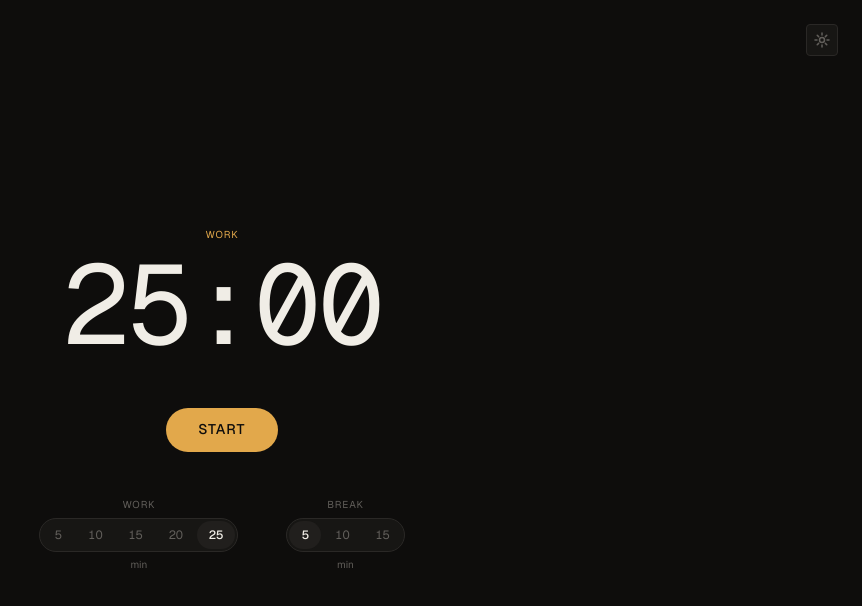
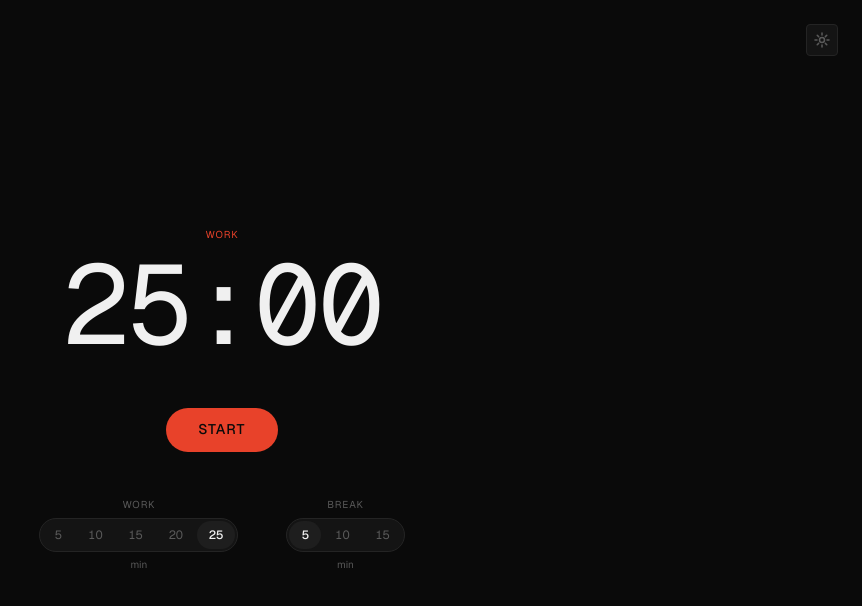
Before and after one commit to DoublePerez/mise-timer, a React (Vite) app: page / in a window 1280 px wide. Shown: the top 606 px of the page, without its empty margins (418-1280 px from the left). Built offline with nearby package versions, Linux system fonts and the light colour scheme.

Commit message:
fix: palette — cold dark, cool grey light, red/grey accents

```diff
--- a/src/index.css
+++ b/src/index.css
@@ -72,20 +72,20 @@
 
   /* ── Dark Mode Colors (default) ──────────────────────────────────── */
 
-  /* Deep warm near-black — not neutral grey, not cold blue. Feels like ink. */
-  --color-bg: #0E0D0C;
-  --color-surface: #171614;
-  --color-surface-raised: #211F1D;
-  --color-fg: #F0EDE6;          /* warm off-white, not pure white */
-  --color-muted: #625F5B;
-  --color-muted-strong: #908C87;
-  --color-border: #2A2826;
+  /* Cold near-black. No warmth. Feels like a precision instrument. */
+  --color-bg: #0A0A0A;
+  --color-surface: #141414;
+  --color-surface-raised: #1E1E1E;
+  --color-fg: #F0F0F0;          /* cool off-white */
+  --color-muted: #5A5A5A;
+  --color-muted-strong: #8A8A8A;
+  --color-border: #242424;
 
-  /* Accents — vivid enough to read on near-black, never neon */
-  --color-work: #E2A84B;        /* warm gold */
-  --color-work-bloom: rgba(226, 168, 75, 0);
-  --color-break: #5BA3C9;       /* clear sky blue */
-  --color-break-bloom: rgba(91, 163, 201, 0);
+  /* Accents — burnt red-orange from the reference, cool grey for break */
+  --color-work: #E8422A;
+  --color-work-bloom: rgba(232, 66, 42, 0);
+  --color-break: #707070;
+  --color-break-bloom: rgba(112, 112, 112, 0);
 
   /* Active accent */
   --color-accent: var(--color-work);
@@ -94,20 +94,20 @@
 
 /* ── Light Mode ───────────────────────────────────────────────────── */
 [data-theme="light"] {
-  /* Clean warm paper — like a Swiss poster on good stock */
-  --color-bg: #F4F1EB;
-  --color-surface: #EAE6DE;
-  --color-surface-raised: #E0DCD3;
-  --color-fg: #0E0D0C;
-  --color-muted: #7E7A74;
-  --color-muted-strong: #514E49;
-  --color-border: #D0CBBf;
+  /* Cool light grey — exactly like the sleep app. Clinical. Not warm. */
+  --color-bg: #EFEFEF;
+  --color-surface: #E4E4E4;
+  --color-surface-raised: #D8D8D8;
+  --color-fg: #0A0A0A;
+  --color-muted: #888888;
+  --color-muted-strong: #555555;
+  --color-border: #D0D0D0;
 
-  /* Accents — same hues, deeper values for contrast on light bg */
-  --color-work: #B07820;
-  --color-work-bloom: rgba(176, 120, 32, 0);
-  --color-break: #2878A0;
-  --color-break-bloom: rgba(40, 120, 160, 0);
+  /* Same red, slightly deeper for light bg contrast */
+  --color-work: #D03820;
+  --color-work-bloom: rgba(208, 56, 32, 0);
+  --color-break: #505050;
+  --color-break-bloom: rgba(80, 80, 80, 0);
 }
 
 /* ── Mode Accent Switching ────────────────────────────────────────── */
```
